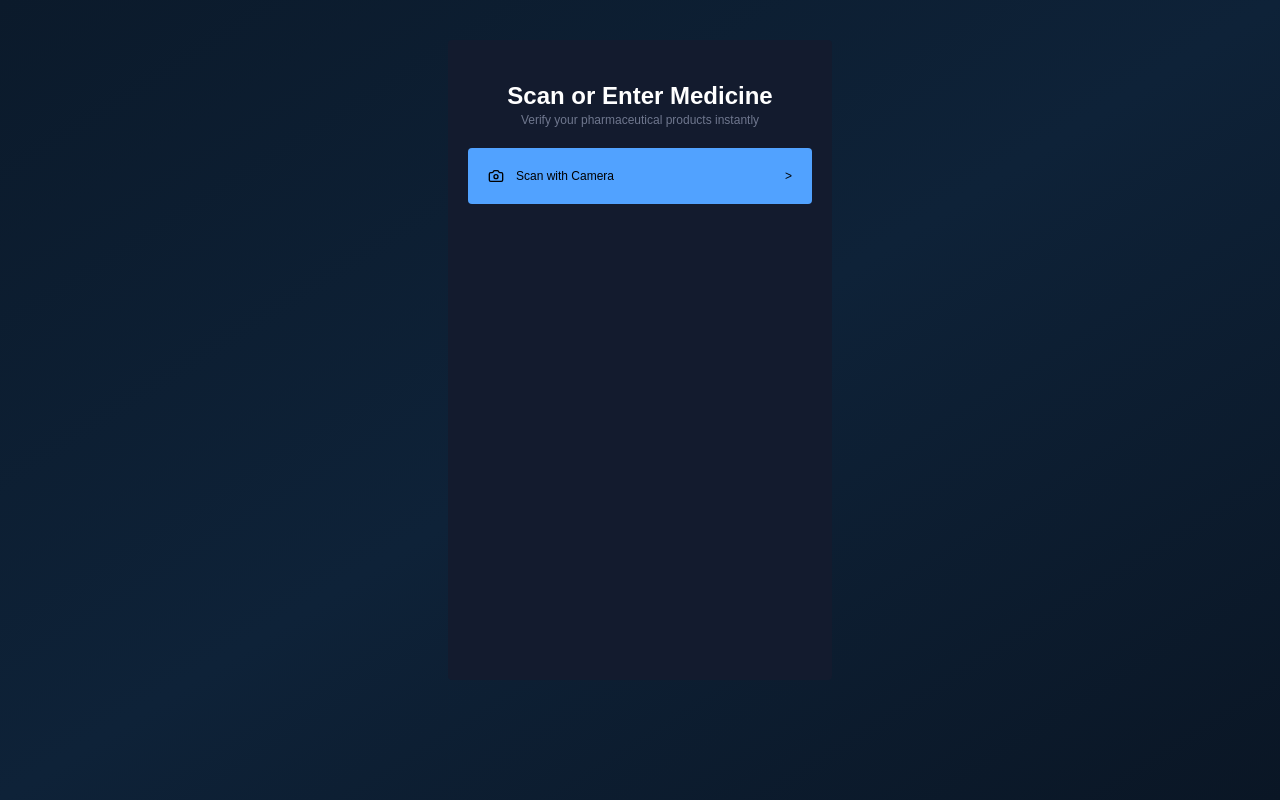
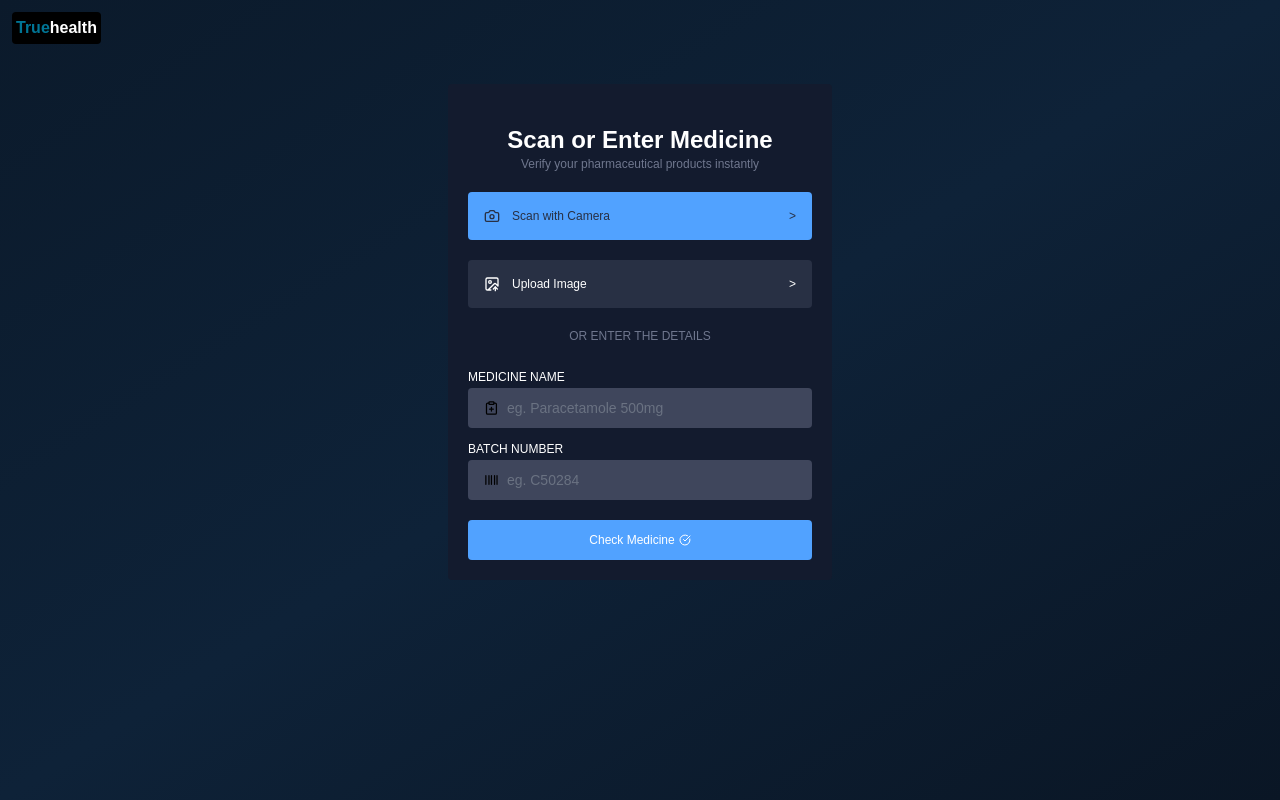
Before and after one commit to mSuhail-p/true-health, a Next.js app in the folder true health/frontend/: page /input in a window 1280 px wide. Built offline with nearby package versions, Linux system fonts and the light colour scheme.

Commit message:
input page design completed

```diff
--- a/true health/frontend/app/input/page.tsx
+++ b/true health/frontend/app/input/page.tsx
@@ -1,11 +1,20 @@
 import Header from "@/components/header";
 import CameraScan from "@/components/cameraScan";
+import ImageUpload from "@/components/imageUpload";
+import ManualInput from "@/components/manualInput";
+import SubmitButton from "@/components/submitButton";
 export const Page = () => {
   return (
-    <main className="min-h-screen w-screen flex justify-center pt-10 ">
-      <section className="max-h-[80vh] w-screen sm:w-96  bg-[#131B2E] flex flex-col gap-5 rounded p-5 pt-10">
+    <main className="flex justify-center pt-10 ">
+      <section className="max-h-[80vh] w-screen sm:w-96  bg-[#131B2E] text-white flex flex-col gap-5   rounded p-5 pt-10">
         <Header />
-      <CameraScan />
+        <CameraScan />
+        <ImageUpload />
+        <p className="text-xs text-[#6F778E] text-center ">
+          OR ENTER THE DETAILS
+        </p>
+        <ManualInput />
+        <SubmitButton />
       </section>
     </main>
   );
--- a/true health/frontend/app/layout.tsx
+++ b/true health/frontend/app/layout.tsx
@@ -27,7 +27,12 @@ export default function RootLayout({
       lang="en"
       className={`${geistSans.variable} ${geistMono.variable} h-full antialiased`}
     >
-      <body className="min-h-full flex flex-col bg-gradient-to-br from-[#0B1A2B] via-[#0E2238] to-[#0A1625]">
+      <body className="min-h-screen flex flex-col bg-gradient-to-br from-[#0B1A2B] via-[#0E2238] to-[#0A1625] p-3">
+        <nav>
+          <h1 className="w-fit text-cyan-700 bg-black p-1 rounded font-bold">
+            True<span className="text-white">health</span>
+          </h1>
+        </nav>
         {children}
       </body>
     </html>
--- a/true health/frontend/app/page.tsx
+++ b/true health/frontend/app/page.tsx
@@ -2,15 +2,12 @@ import { ShieldCheck, Circle } from "lucide-react";
 import Link from "next/link";
 export default function Home() {
   return (
-    <main className="h-screen bg-gradient-to-br from-[#0B1A2B] via-[#0E2238] to-[#0A1625] text-white relative overflow-hidden ">
+    <main className=" text-white relative overflow-hidden ">
       {/* Top Right Square */}
       <div className="absolute top-20 right-20 w-40 h-40 bg-white/2 rounded-2xl backdrop-blur-md rotate-12"></div>
       {/* Bottom Left Square */}
       <div className="absolute bottom-20 left-20 w-40 h-40 bg-white/2 rounded-2xl backdrop-blur-md -rotate-12"></div>
 
-      <h1>
-        true<span>H</span>ealth
-      </h1>
       <section className="w-full h-full flex flex-col items-center  gap-7 pt-32 relative z-10  ">
         <p className="flex gap-1 text-sm">
           <ShieldCheck className="w-4 h-4 text-blue-400 shrink-0" />
--- a/true health/frontend/components/btn.tsx
+++ b/true health/frontend/components/btn.tsx
@@ -1,13 +1,23 @@
 import { ReactNode } from "react";
+
 type btnProps = {
   children: ReactNode;
-  onClick?: () => void;
+  onClick: () => void;
+  bg: "blue" | "gray";
+  textColour: "white" | "grayT";
 };
-const Btn = ({ children, onClick }: btnProps) => {
+const colours = {
+  blue: "bg-blue-400",
+  gray: "bg-[#283044]",
+  white: "text-white",
+  grayT: "text-[#283044]",
+};
+
+const Btn = ({ bg, textColour, onClick, children }: btnProps) => {
   return (
     <button
       onClick={onClick}
-      className="w-full min-h-11 bg-blue-400 rounded cursor-pointer flex justify-between items-center text-xs p-5 "
+      className={`w-full min-h-11 ${colours[bg]}  ${colours[textColour]} rounded cursor-pointer flex justify-between items-center text-xs p-4 `}
     >
       <div className="  flex gap-3">{children}</div>
       {">"}
--- a/true health/frontend/components/cameraScan.tsx
+++ b/true health/frontend/components/cameraScan.tsx
@@ -1,9 +1,12 @@
+"use client";
+
 import { Camera } from "lucide-react";
 import Btn from "./btn";
 
 const CameraScan = () => {
   return (
-    <Btn>
+    // button for scan with camera
+    <Btn bg="blue" textColour="grayT" onClick={() => console.log("kflsdjlfk")}>
       <Camera className="w-4 h-4" />
       Scan with Camera
     </Btn>
--- /dev/null
+++ b/true health/frontend/components/imageUpload.tsx
@@ -0,0 +1,14 @@
+"use client";
+
+import { ImageUp } from "lucide-react";
+import Btn from "./btn";
+const ImageUpload = () => {
+  return (
+    <Btn bg="gray" textColour="white" onClick={() => console.log("image upload")}>
+      <ImageUp className="w-4 h-4 " />
+      Upload Image
+    </Btn>
+  );
+};
+
+export default ImageUpload;
--- /dev/null
+++ b/true health/frontend/components/manualInput.tsx
@@ -0,0 +1,35 @@
+import { ClipboardPlus } from "lucide-react";
+import { Barcode } from "lucide-react";
+
+const ManualInput = () => {
+  return (
+    <div className="flex flex-col  gap-2">
+      {/* INPUT BOX FOR MEDICINE NAME */}
+      <div className="w-full ">
+        <label className="text-xs">MEDICINE NAME</label>
+        <div className=" min-h-10 flex gap-2 bg-[#3F465C] rounded items-center pl-4 ">
+          <ClipboardPlus className="w-4 h-4 text-black " />
+          <input
+            type="text"
+            className=" w-full outline-0 text-sm placeholder:text-gray-500"
+            placeholder="eg. Paracetamole 500mg"
+          />
+        </div>
+      </div>
+
+      {/* INPUT BOX FOR BATCH NUMBER */}
+      <div className="w-full ">
+        <label className="text-xs">BATCH NUMBER</label>
+        <div className=" min-h-10 flex gap-2 bg-[#3F465C] rounded items-center pl-4 ">
+          <Barcode className="w-4 h-4 text-black " />
+          <input
+            type="text"
+            className=" w-full outline-0 text-sm placeholder:text-gray-500"
+            placeholder="eg. C50284"
+          />
+        </div>
+      </div>
+    </div>
+  );
+};
+export default ManualInput;
--- /dev/null
+++ b/true health/frontend/components/submitButton.tsx
@@ -0,0 +1,19 @@
+"use client";
+
+import { CircleCheckBig } from "lucide-react";
+0;
+
+const SubmitButton = () => {
+  return (
+    <div>
+      <button className="w-full bg-blue-400 min-h-10 rounded hover:bg-blue-600 text-xs flex gap-1 justify-center items-center">
+        Check Medicine
+        <span>
+          <CircleCheckBig className="w-3 h-3" />
+        </span>
+      </button>
+    </div>
+  );
+};
+
+export default SubmitButton;
```
